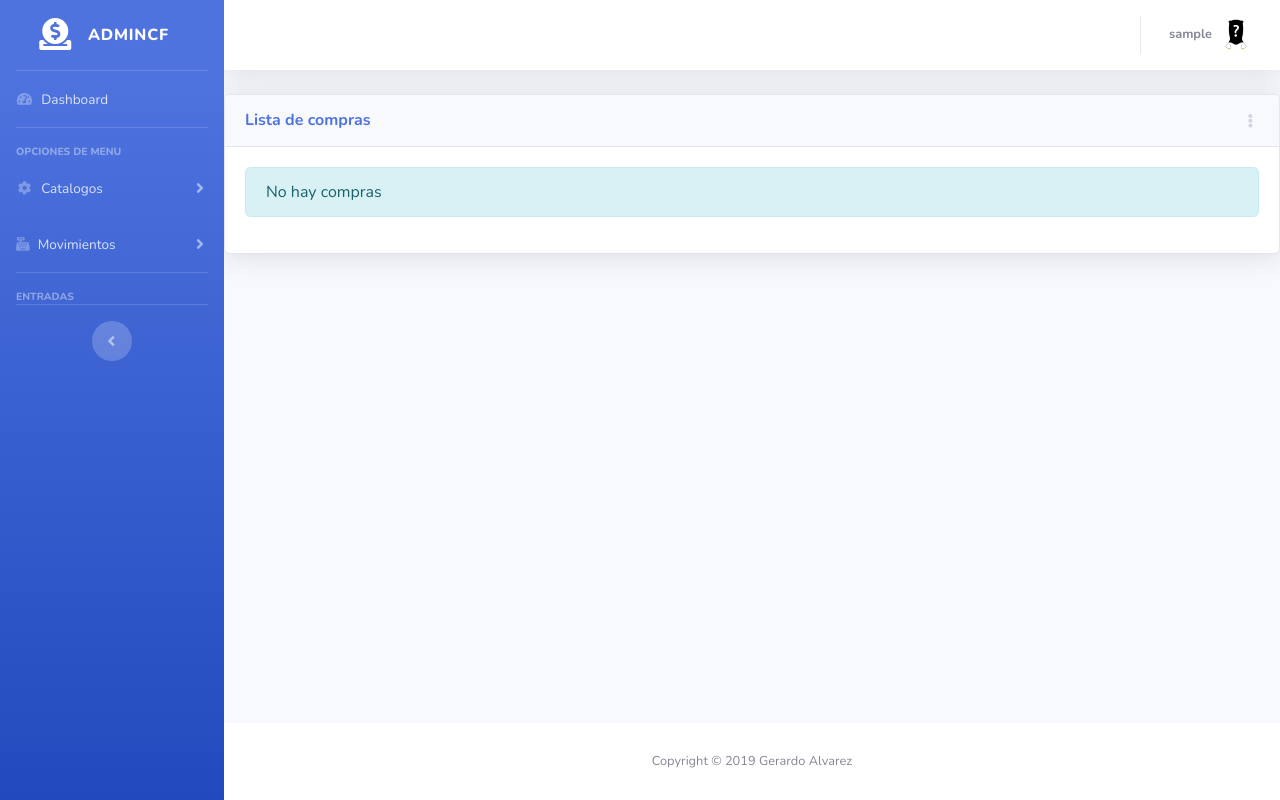
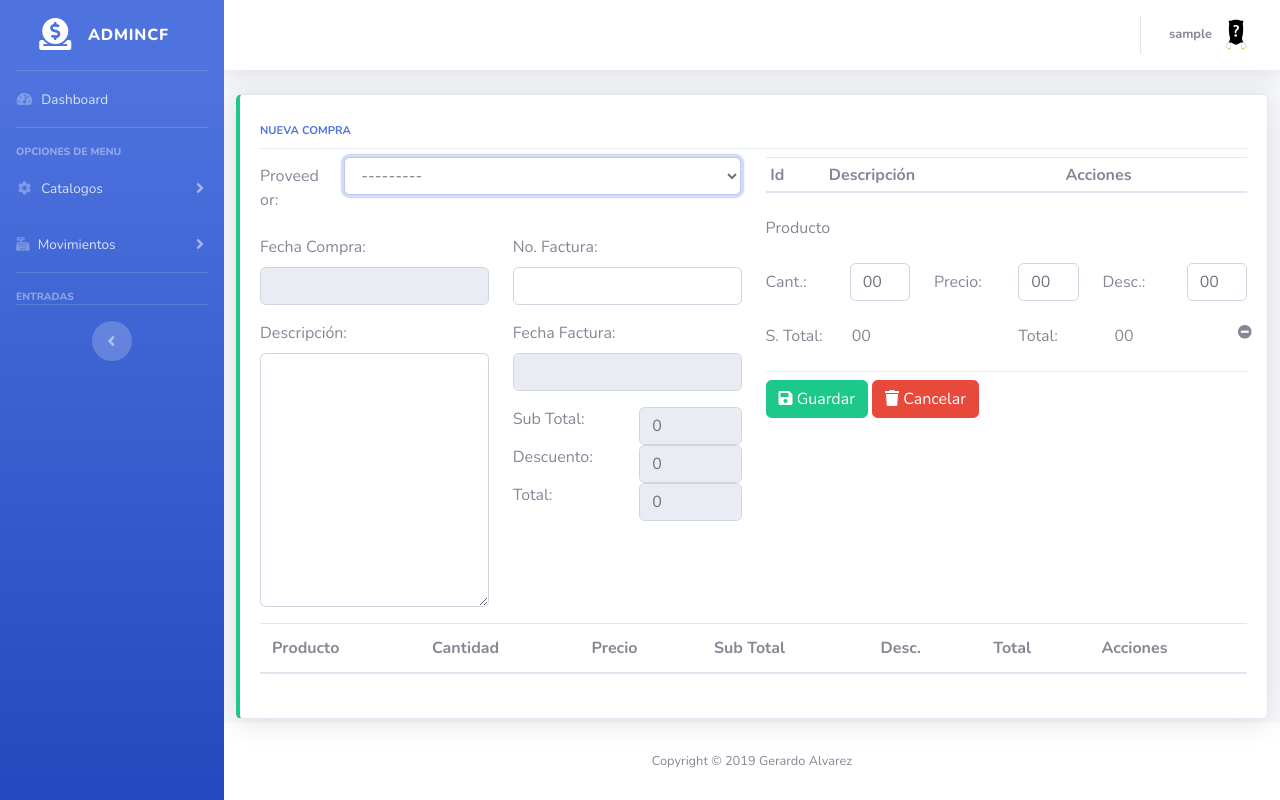
Before and after one commit to gerardam/AppCF, a Django app: page /cmp/compras/edit/1 in a window 1280 px wide. Run offline with Django 3.2, Linux system fonts and the light colour scheme; the visitor is signed in with stand-in values (Sample User, id 1); data that the repository does not hold is empty; some libraries are stand-ins or nearby versions.

Commit message:
Agregar compras y editar

```diff
--- a/cmp/templates/cmp/compras.html
+++ b/cmp/templates/cmp/compras.html
@@ -195,7 +195,7 @@
         });
         $("#sidebarToggle").click();
         $('.table').DataTable({
-            "pageLength": 2,
+            "pageLength": 3,
             "language": {
             "sProcessing": "Procesando...",
             "sLengthMenu": "Mostrar _MENU_ registros",
@@ -221,9 +221,11 @@
             }
             }
         });
+
         $('#id_cantidad_detalle,#id_precio_detalle,#id_descuento_detalle').change(function(){
             calcular_detalle();
         });
+
         /*Validar Envío de Detalle */
         $("#frmCompras").submit(function(e){
             if($('#id_total_detalle').val()==0 || $('#id_id_producto').val()==0 ){
@@ -238,6 +240,7 @@
         });
         /*Fin Validar Envío de Detalle */
     });
+
     function selectProducto(id,descripcion)
     {
         $("#id_cantidad_detalle").val(0);
@@ -245,33 +248,43 @@
         $('#id_descuento_detalle').val(0);
         $('#id_sub_total_detalle').val(0);
         $('#id_total_detalle').val(0);
+
         $("#id_id_producto").val(+id);
         $('#id_descripcion_producto').val(descripcion);
         $('#id_cantidad_detalle').focus();
         $('#id_cantidad_detalle').select();
+
         $('.table').DataTable().search('').draw();
     }
+
     function calcular_detalle()
     {
         var cant,prec,desc,stotal,total;
+
         cant = $("#id_cantidad_detalle").val();
-        cant = cant==="" ? 0 : +cant;
+        cant = cant==="" ? 0 : +cant;//+ castea a valor numerico
         cant = cant<0 ? 0 : cant;
+
         prec =$('#id_precio_detalle').val();
         prec = prec==="" ? 0 : +prec;
         prec = prec<0 ? 0 : prec;
+
         desc = $('#id_descuento_detalle').val();
         desc = desc==="" ? 0 : +desc;
         desc = desc<0 ? 0 : desc;
+
         desc = desc>(cant * prec) ? 0 : desc;
+
         stotal = cant * prec;
         total  = stotal - desc;
+
         $('#id_cantidad_detalle').val(cant);
         $('#id_precio_detalle').val(prec);
         $('#id_descuento_detalle').val(desc);
         $('#id_sub_total_detalle').val(stotal);
         $('#id_total_detalle').val(total);
     }
+
     function clear_Detail(){
         $('#id_cantidad_detalle').val(0);
         $('#id_precio_detalle').val(0);
@@ -283,6 +296,7 @@
         $('.table').DataTable().search('').draw();
         $("#id_proveedor").focus();
     }
+
     $("#id_proveedor").focus();
 </script>
 {% endblock %}
--- a/cmp/urls.py
+++ b/cmp/urls.py
@@ -10,5 +10,6 @@ urlpatterns = [
 
     path('compras/', ComprasView.as_view(), name='compras_list'),
     path('compras/new', Compras, name='compras_new'),
-    path('compras/edit/<int:pk>', ComprasView.as_view(), name='compras_edit'),
+    path('compras/edit/<int:compra_id>', Compras, name='compras_edit'),
+    path('compras/<int:compra_id>/delete/<int:pk>',ComprasView.as_view(), name="compras_del"),
 ]
--- a/cmp/views.py
+++ b/cmp/views.py
@@ -7,6 +7,7 @@ from django.contrib.auth.decorators import login_required, permission_required
 from django.http import HttpResponse
 import json
 import datetime
+from django.db.models import Sum
 from .models import Proveedor, ComprasEnc, ComprasDet
 from .forms import ProveedorForm, ComprasEncForm
 from bases.views import SinPrivilegios
@@ -84,7 +85,7 @@ def Compras(request,compra_id=None):
         enc = ComprasEnc.objects.filter(pk=compra_id).first()
 
         if enc:
-            det = ComprasDet.objects.filter(compras=enc)
+            det = ComprasDet.objects.filter(compra=enc)
             fecha_compra = datetime.date.isoformat(enc.fecha_compra)
             fecha_factura = datetime.date.isoformat(enc.fecha_factura)
             e = {
@@ -103,4 +104,71 @@ def Compras(request,compra_id=None):
 
         contexto = {'productos':prod, 'encabezado':enc, 'detalle':det, 'form_enc':form_compras}
 
-        return render(request, template_name, contexto)
+    if request.method == 'POST':
+        fecha_compra = request.POST.get('fecha_compra')
+        observacion = request.POST.get('observacion')
+        no_factura = request.POST.get('no_factura')
+        fecha_factura = request.POST.get('fecha_factura')
+        proveedor = request.POST.get('proveedor')
+        sub_total = 0
+        descuento = 0
+        total = 0
+
+        if not compra_id:
+            prov = Proveedor.objects.get(pk=proveedor)
+
+            enc = ComprasEnc(
+                fecha_compra=fecha_compra,
+                observacion=observacion,
+                no_factura=no_factura,
+                fecha_factura=fecha_factura,
+                proveedor=prov,
+                uc = request.user
+            )
+            if enc:
+                enc.save()
+                compra_id = enc.id
+        else:
+            enc = ComprasEnc.objects.filter(pk=compra_id).first()
+            if enc:
+                enc.fecha_compra = fecha_compra
+                enc.observacion = observacion
+                enc.no_factura=no_factura
+                enc.fecha_factura=fecha_factura
+                enc.um=request.user.id
+                enc.save()
+
+        if not compra_id:
+            return redirect("cmp:compras_list")
+
+        producto = request.POST.get("id_id_producto")
+        cantidad = request.POST.get("id_cantidad_detalle")
+        precio = request.POST.get("id_precio_detalle")
+        sub_total_detalle = request.POST.get("id_sub_total_detalle")
+        descuento_detalle  = request.POST.get("id_descuento_detalle")
+        total_detalle  = request.POST.get("id_total_detalle")
+
+        prod = Producto.objects.get(pk=producto)
+
+        det = ComprasDet(
+            compra = enc,
+            producto = prod,
+            cantidad = cantidad,
+            precio_prv = precio,
+            descuento = descuento_detalle,
+            costo = 0,
+            uc = request.user
+        )
+
+        if det:
+            det.save()
+
+            sub_total=ComprasDet.objects.filter(compra=compra_id).aggregate(Sum('sub_total'))
+            descuento=ComprasDet.objects.filter(compra=compra_id).aggregate(Sum('descuento'))
+            enc.sub_total = sub_total["sub_total__sum"]
+            enc.descuento=descuento["descuento__sum"]
+            enc.save()
+
+        return redirect("cmp:compras_edit",compra_id=compra_id)
+
+    return render(request, template_name, contexto)
```
